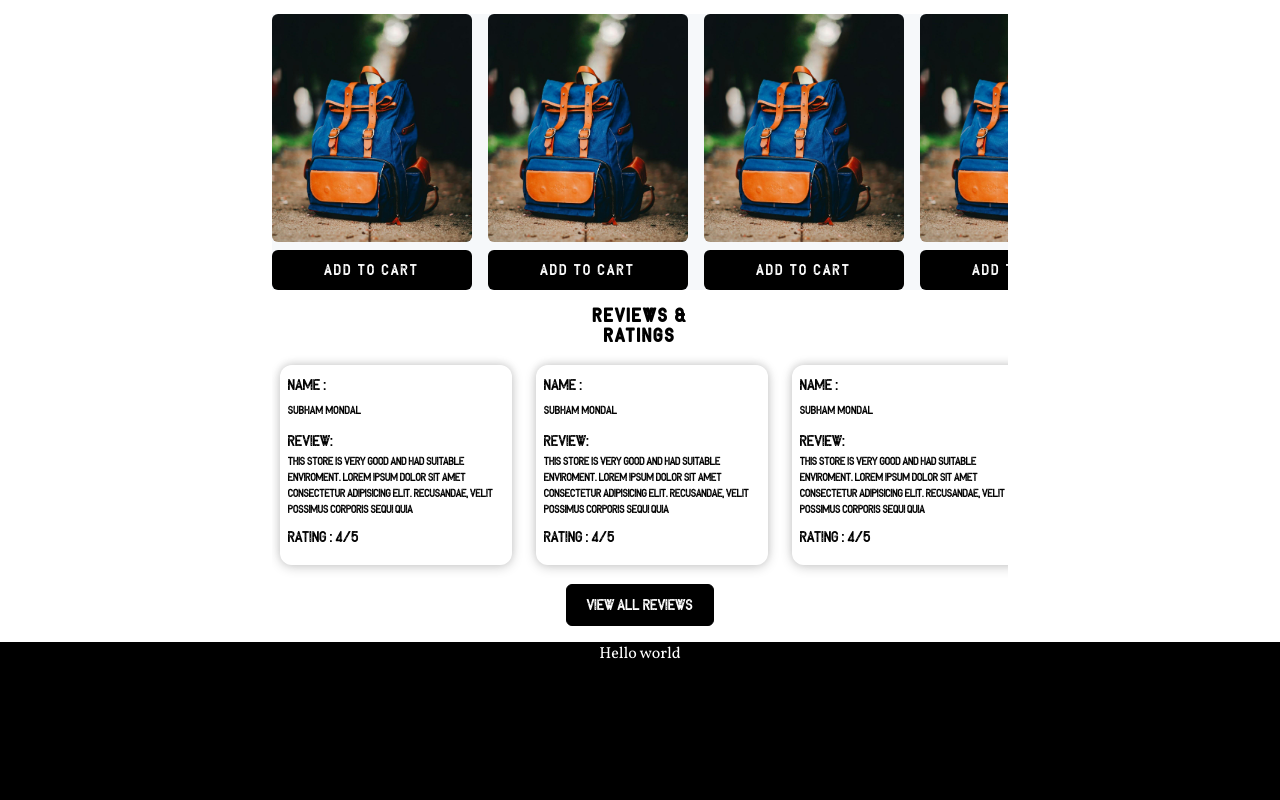
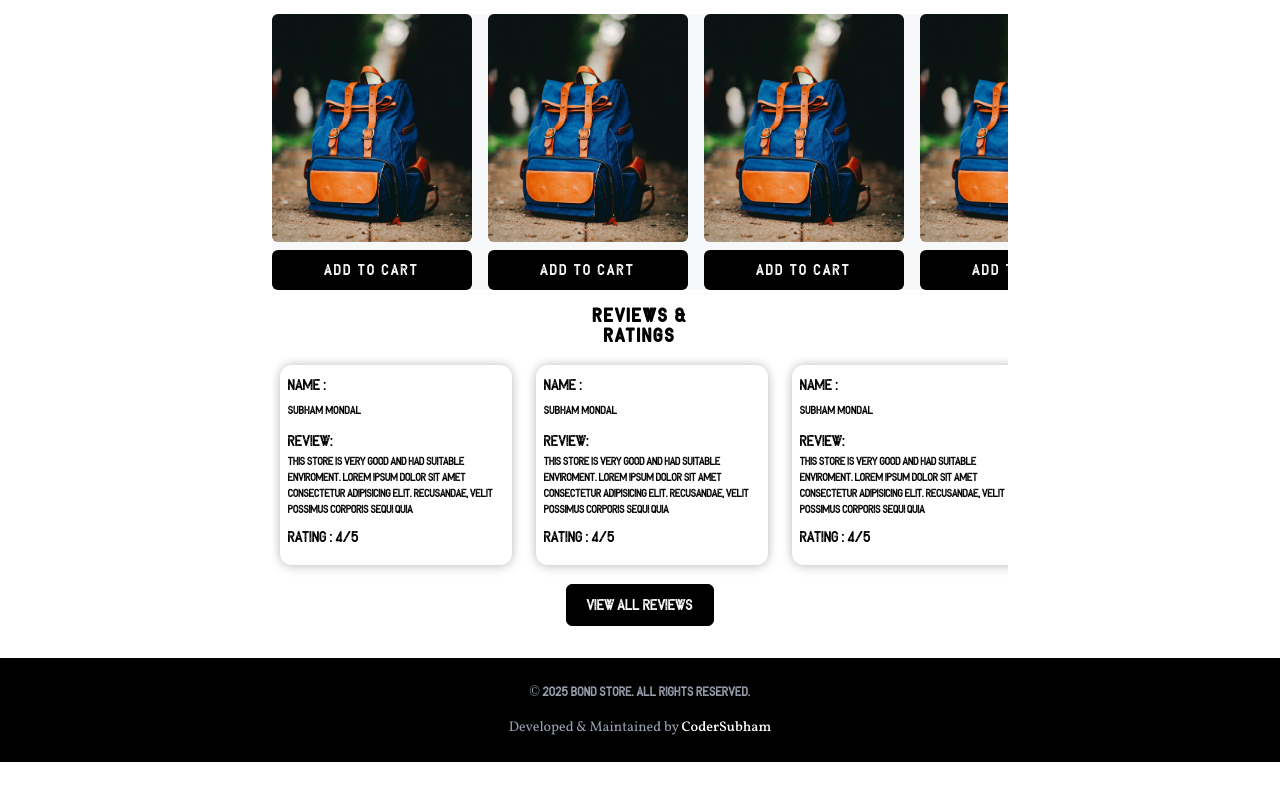
Before and after one commit to OfficialSubham/bondstore, a React (Vite) app: page / in a window 1280 px wide. Shown: the part 2102-2902 px from the top of the page. After the commit the page ends 2864 px from the top, so only its background shows below. Built offline with nearby package versions, Linux system fonts and the light colour scheme; a web font is replaced by a local one.

Commit message:
Made the footer of with copyright stuff and all

```diff
--- a/src/App.tsx
+++ b/src/App.tsx
@@ -34,9 +34,25 @@ function App() {
             </Routes>
           </Container>
         </div>
-        <footer className="w-full h-40 mt-4 bg-black">
-          <div className="text-center max-w-3xl text-white mx-auto h-full">
-            Hello world
+        <footer className="w-full bg-black text-center  text-white py-6 mt-8">
+          <div className="max-w-3xl mx-auto text-sm px-4 flex flex-col items-center justify-between gap-4">
+            {/* Copyright */}
+            <p className="text-gray-400 font-toreadore">
+              © {new Date().getFullYear()} Bond Store. All rights reserved.
+            </p>
+
+            {/* Developer credit */}
+            <p className="text-gray-400">
+              Developed & Maintained by{" "}
+              <a
+                href="https://twitter.com/codersubham"
+                target="_blank"
+                rel="noopener noreferrer"
+                className="text-white hover:underline font-medium"
+              >
+                CoderSubham
+              </a>
+            </p>
           </div>
         </footer>
       </Router>
```
